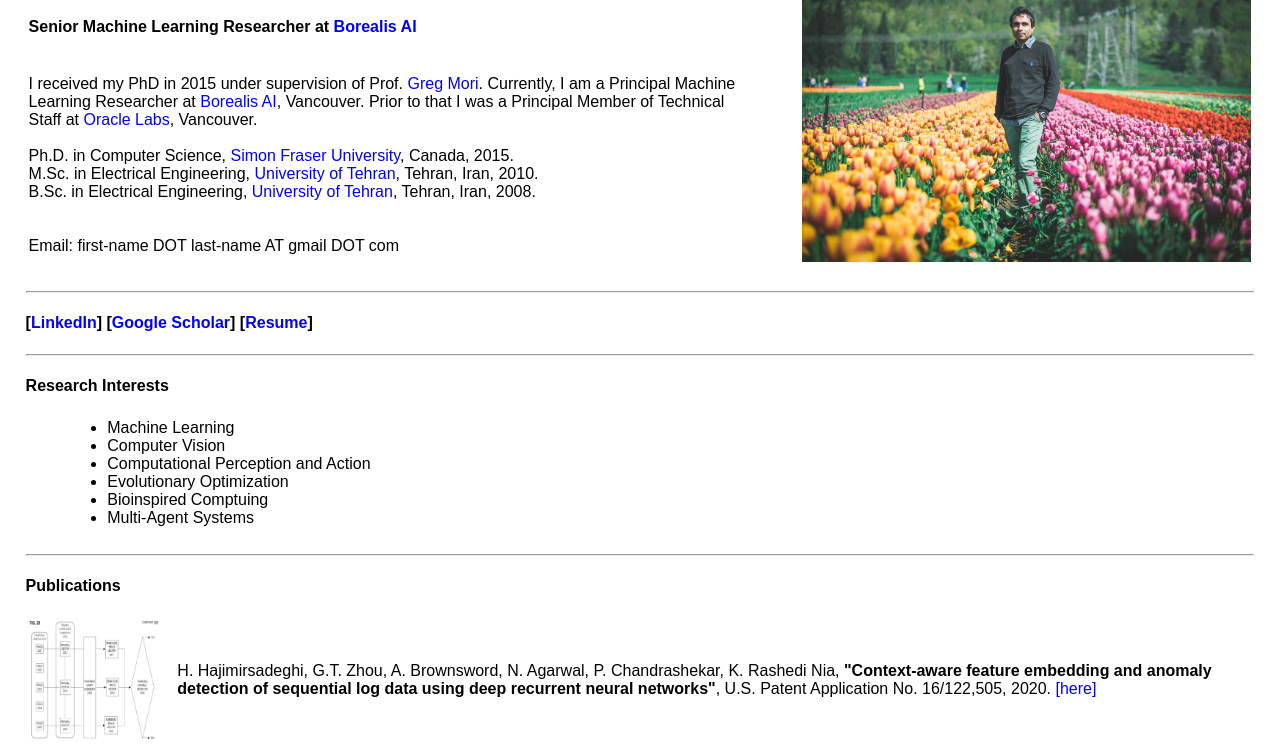
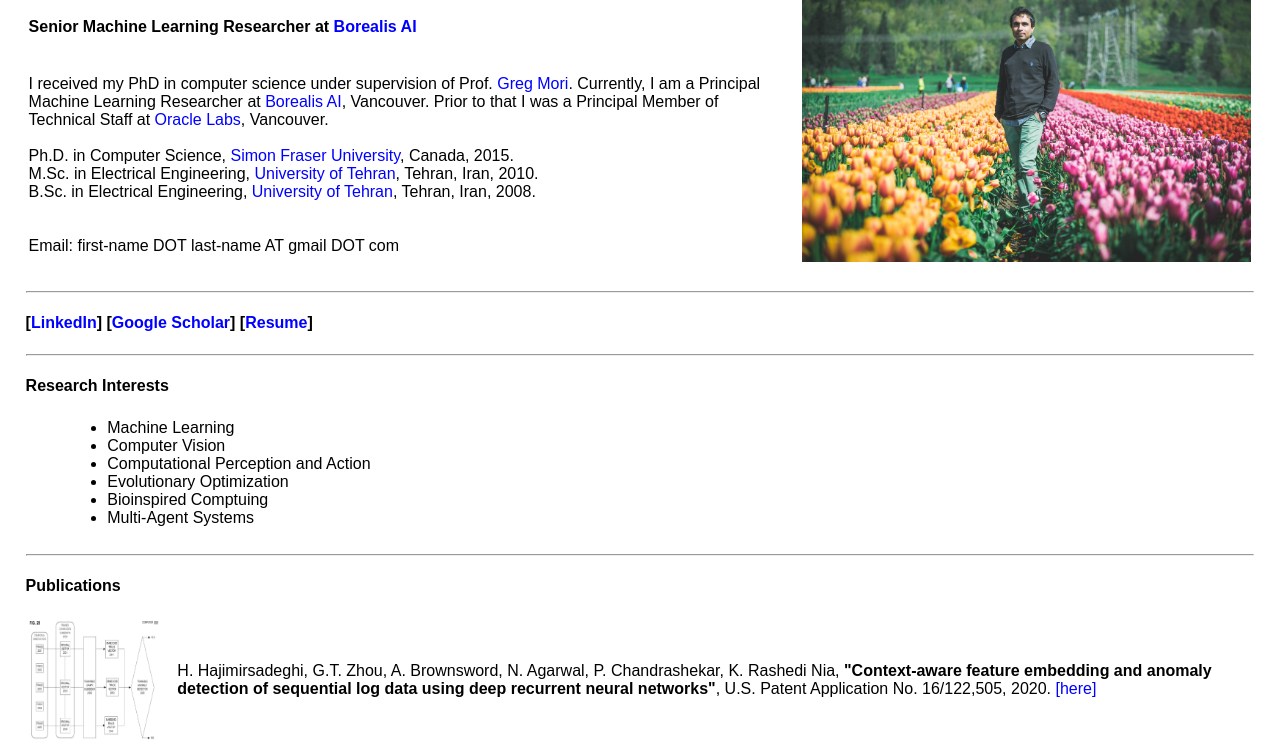
Before and after one commit to hossein-h/hossein-h.github.io, a plain HTML site: page index.html in a window 1280 px wide. Shown: the part 49-800 px from the top of the page. Drawn offline with Linux system fonts and the light colour scheme.

Commit message:
Minor Edit to remove 2015

```diff
--- a/index.html
+++ b/index.html
@@ -10,7 +10,7 @@
 </P>
 <H2>Hossein Hajimirsadeghi</H2>
 <H4>Senior Machine Learning Researcher at <A href="https://www.borealisai.com/">Borealis AI</A></H4>
-<BR>I received my PhD in 2015 under supervision of Prof. <A href="http://www.cs.sfu.ca/~mori/">Greg Mori</A>. Currently, I am a Principal Machine Learning Researcher at <A href="https://www.borealisai.com/">Borealis AI</A>, Vancouver. Prior to that I was a Principal Member of Technical Staff at <A href="https://labs.oracle.com">Oracle Labs</A>, Vancouver.
+<BR>I received my PhD in computer science under supervision of Prof. <A href="http://www.cs.sfu.ca/~mori/">Greg Mori</A>. Currently, I am a Principal Machine Learning Researcher at <A href="https://www.borealisai.com/">Borealis AI</A>, Vancouver. Prior to that I was a Principal Member of Technical Staff at <A href="https://labs.oracle.com">Oracle Labs</A>, Vancouver.
 <BR><BR>
 Ph.D. in Computer Science, <A href="http://www.sfu.ca/">Simon Fraser University</A>, Canada, 2015.
 <BR>M.Sc. in Electrical Engineering, <A href="http://ut.ac.ir/en">University of Tehran</A>, Tehran, Iran, 2010.
```
